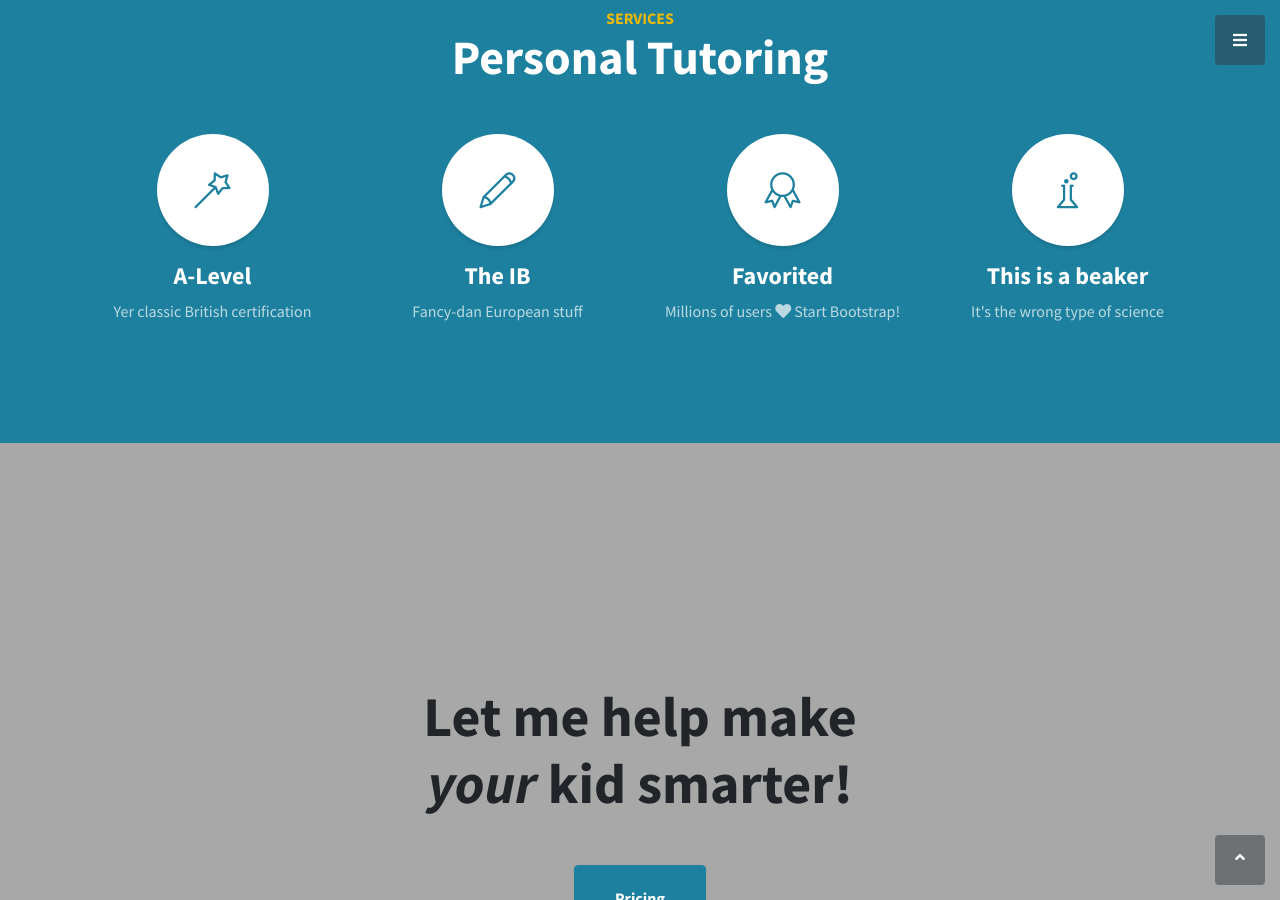
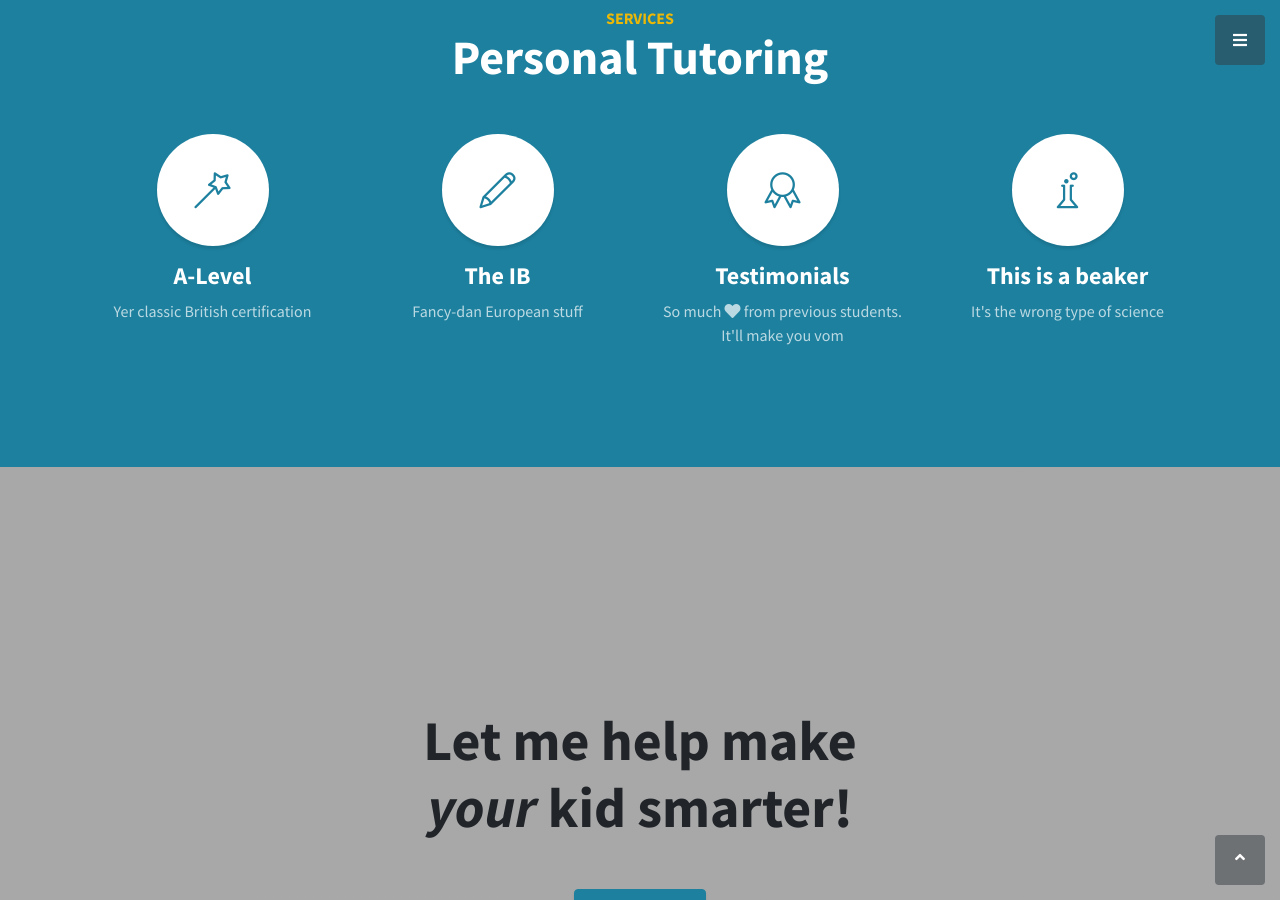
Before and after one commit to mortstar/mortstar.github.io, a Jekyll site: the page built from index.html, in a window 1280 px wide and 900 px high, scrolled down 1639 px. Built offline with Jekyll 4.4.1, drawn with Linux system fonts in a browser that asks for light colours.

Commit message:
Better heart usage

```diff
--- a/_includes/services.html
+++ b/_includes/services.html
@@ -29,11 +29,11 @@
               <i class="icon-badge"></i>
             </span>
                 <h4>
-              <strong>Favorited</strong>
+              <strong>Testimonials</strong>
             </h4>
-                <p class="text-faded mb-0">Millions of users
+                <p class="text-faded mb-0">So much
                     <i class="fas fa-heart"></i>
-                    Start Bootstrap!</p>
+                    from previous students. It'll make you vom</p>
             </div>
             <div class="col-lg-3 col-md-6">
                 <span class="service-icon rounded-circle mx-auto mb-3">
```
